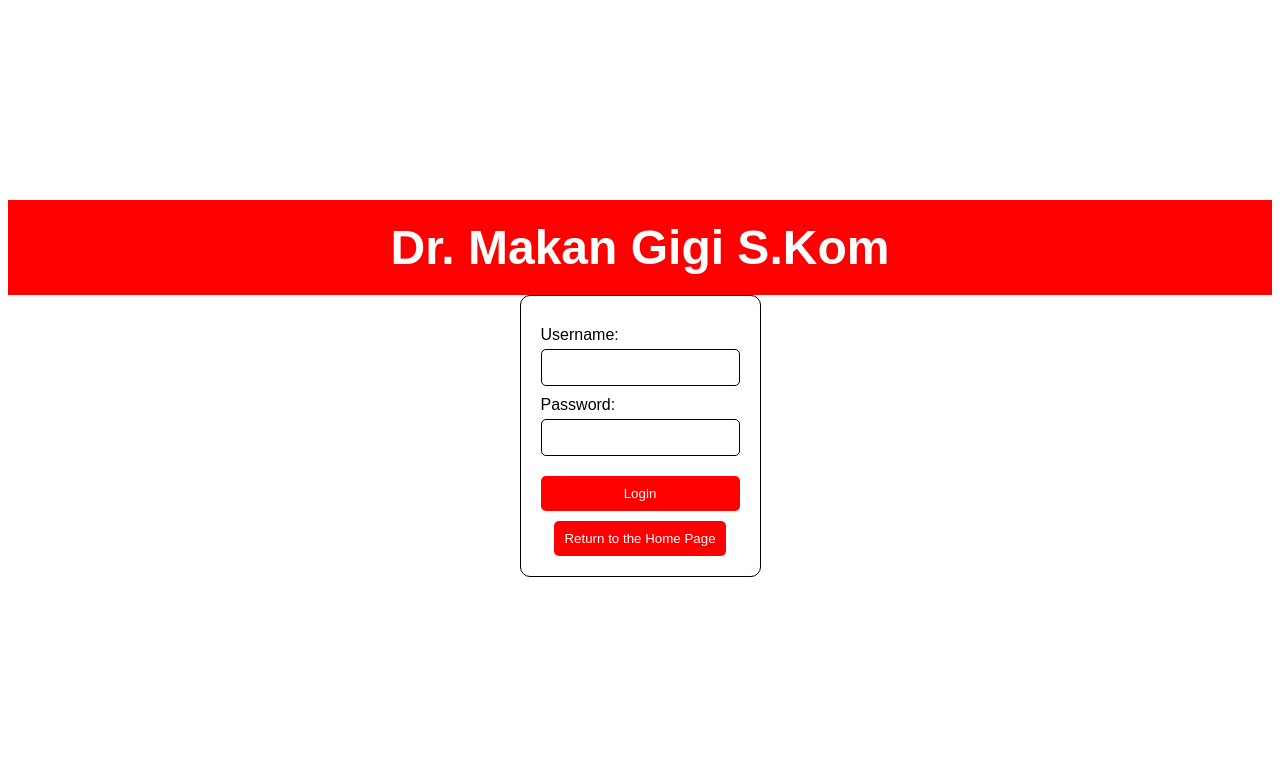
After one commit to idaknian/Client, a Flask app: page /admin_login in a window 1280 px wide. The commit adds this page. Shown: the top 767 px of the page. Run offline with Flask 3, Linux system fonts and the light colour scheme.

Commit message:
COMPLETE

```diff
--- a/app.py
+++ b/app.py
@@ -66,6 +66,13 @@ def submit_reservation():
 def ty():
     return render_template("ty.html", title='Thanks')
 
+@app.route('/admin_login', methods=['GET', 'POST'])
+def admin_login():
+    if request.method == 'POST':
+        username = request.form['username']
+        password = request.form['password']
+    return render_template('login.html', title='Admin Login')
+
 if __name__ == '__main__':
     with app.app_context():
         db.create_all()
--- /dev/null
+++ b/templates/login.html
@@ -0,0 +1,92 @@
+<!DOCTYPE html>
+<html lang="en">
+<head>
+    <meta charset="UTF-8">
+    <meta name="viewport" content="width=device-width, initial-scale=1.0">
+    <title>{{ title }}</title>
+    <style>
+        .header {
+            padding: 20px;
+            background: red;
+            color: white;
+            font-size: 3vh;
+            width: 100%;
+            display: flex;
+            flex-direction: column;
+            align-items: center;
+            position: relative;
+            box-sizing: border-box;
+        }
+        .header h1 {
+            margin: 0;
+        }
+        body {
+            display: flex;
+            flex-direction: column;
+            align-items: center;
+            justify-content: center;
+            height: 95vh;
+            margin: 1;
+            font-family: Arial, sans-serif;
+        }
+        form {
+            display: flex;
+            flex-direction: column;
+            align-items: center;
+            padding: 20px;
+            border-radius: 10px;
+            border: 1px solid black;
+            box-sizing: border-box;
+        }
+        label {
+            margin-top: 10px;
+            width: 100%;
+            text-align: left;
+        }
+        input, button {
+            margin-top: 5px;
+            width: 100%;
+            padding: 10px;
+            border: 1px solid black;
+            border-radius: 5px;
+            box-sizing: border-box;
+        }
+        button {
+            background-color: red;
+            color: white;
+            border: none;
+            cursor: pointer;
+            margin-top: 20px;
+        }
+        button:hover {
+            background-color: darkred;
+        }
+        .back-button {
+            background-color: red;
+            color: white;
+            margin-top: 10px;
+            width: auto;
+        }
+        .back-button:hover {
+            background-color: darkred;
+        }
+    </style>
+</head>
+<body>
+    <div class="header">
+        <h1>Dr. Makan Gigi S.Kom</h1>
+    </div>
+    <form id="loginForm" action="{{ url_for('admin_login') }}" method="post">
+        <label for="username">Username:</label>
+        <input type="text" id="username" name="username" required>
+
+        <label for="password">Password:</label>
+        <input type="password" id="password" name="password" required>
+
+        <button type="submit">Login</button>
+        <a href="{{ url_for('index') }}">
+            <button type="button" class="back-button">Return to the Home Page</button>
+        </a>
+    </form>
+</body>
+</html>
```
Also changed, not shown: templates/base.html (+37 -7 lines), templates/name.html (+34 -3 lines), templates/ty.html (+33 -2 lines), instance/site.db.
